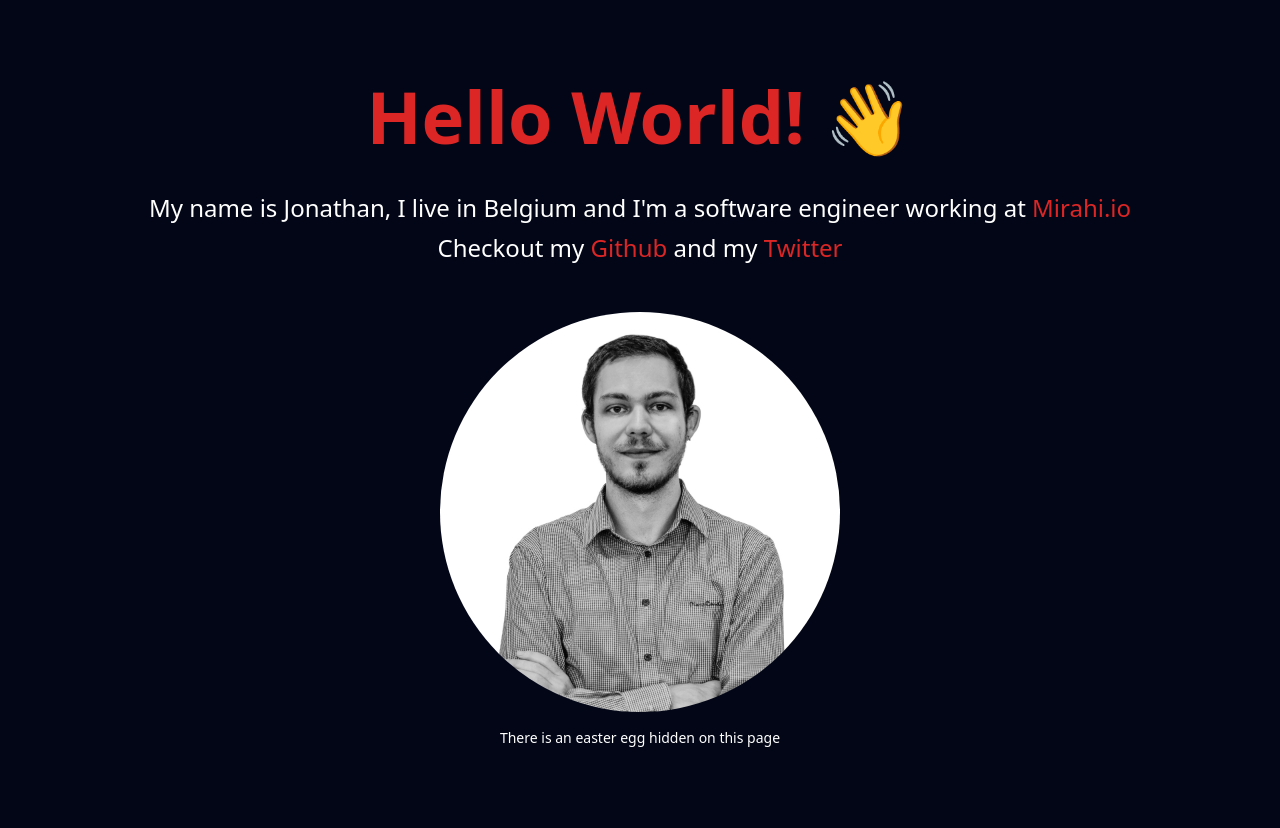
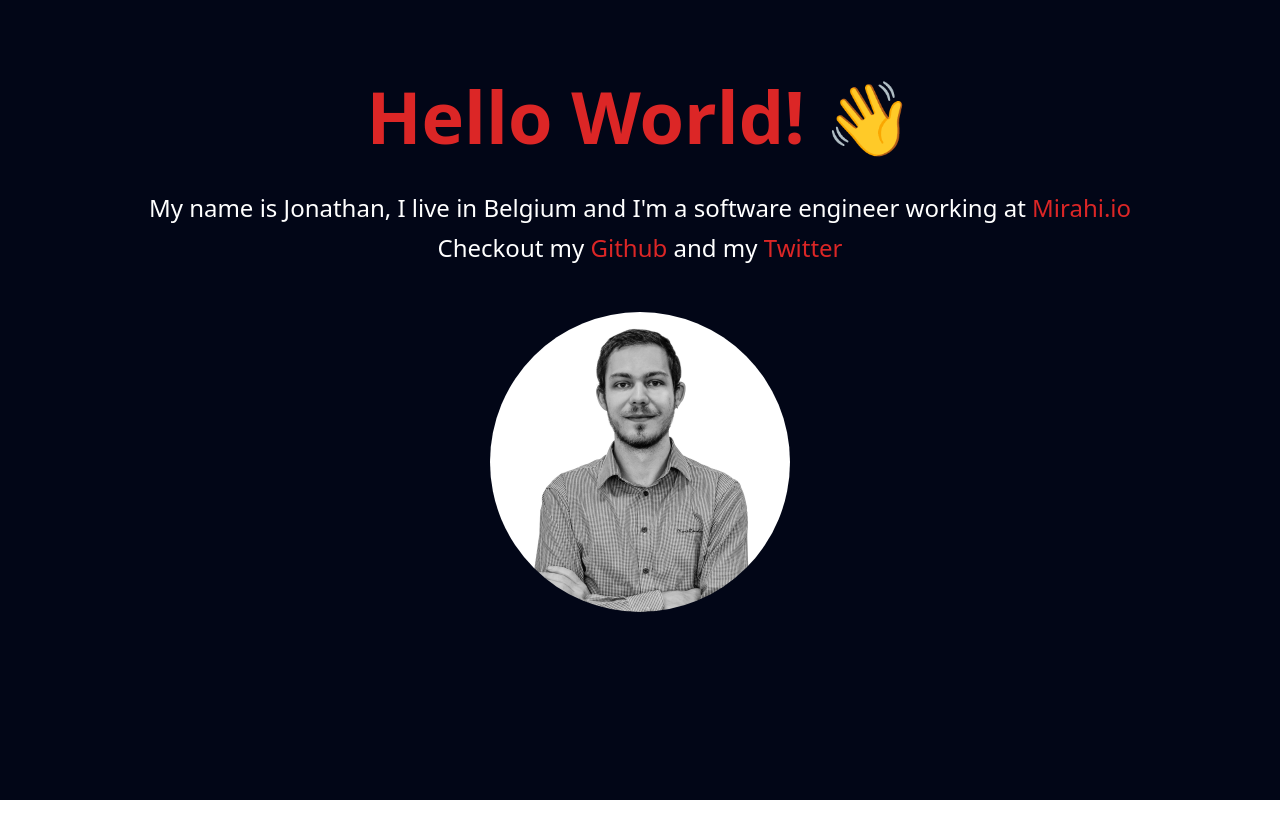
Before and after one commit to Waryen/waryen.dev, a React (Vite) app: page / in a window 1280 px wide. After the commit the page ends 800 px from the top, so only its background shows below. Built offline with nearby package versions, Linux system fonts and the light colour scheme.

Commit message:
refactor: remove easter egg hint

```diff
--- a/src/App.tsx
+++ b/src/App.tsx
@@ -40,7 +40,7 @@ export default function App() {
             Twitter
           </a>
         </p>
-        <figure className="overflow-hidden rounded-full mt-12 w-[300px] md:w-[400px]">
+        <figure className="overflow-hidden rounded-full mt-12 w-[250px] md:w-[300px]">
           <img
             onClick={openRickRollLink}
             loading="lazy"
@@ -48,9 +48,6 @@ export default function App() {
             alt="Picture of Jonathan"
           />
         </figure>
-        <p className="flex grow items-end mt-4 text-sm">
-          There is an easter egg hidden on this page
-        </p>
       </div>
     </div>
   );
```
